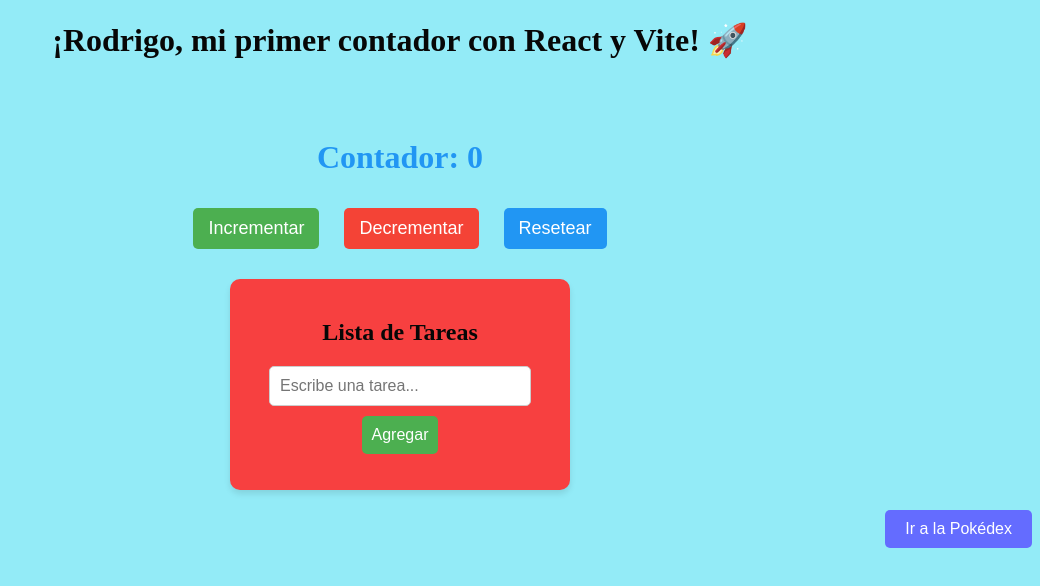
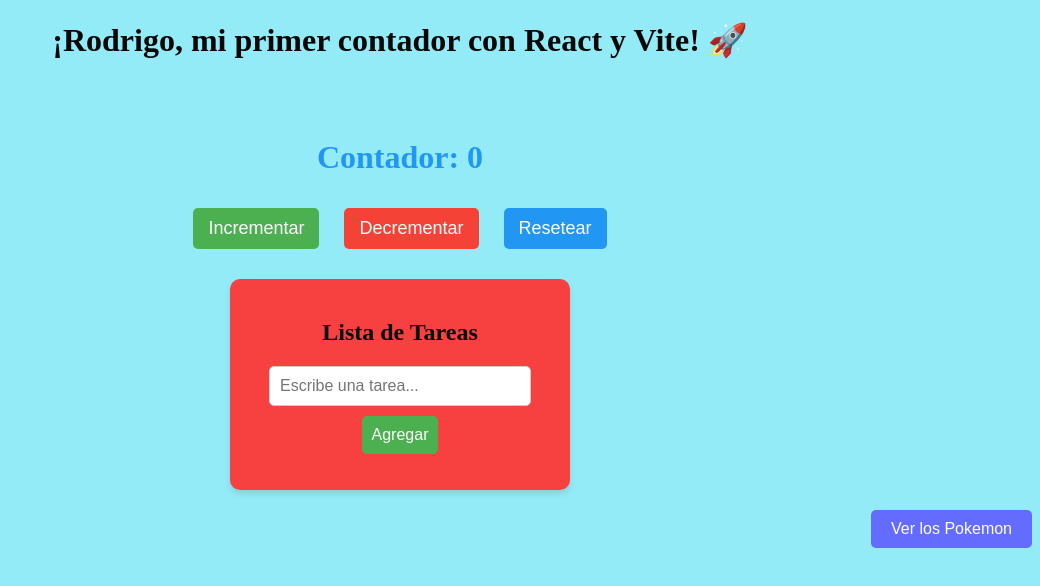
Before and after one commit to r2x4/pagina_web, a React (Vite) app: page / in a window 1280 px wide. Shown: the top 586 px of the page, without its empty margins (240-1280 px from the left). Built offline with nearby package versions, Linux system fonts and the light colour scheme.

Commit message:
guardar7

```diff
--- a/src/CSS/listaPokemon.css
+++ b/src/CSS/listaPokemon.css
@@ -36,7 +36,7 @@ h1 {
 
 .pokemon_grid {
     display: grid;
-    grid-template-columns: repeat(4, 1fr); /* 4 tarjetas por fila */
+    grid-template-columns: repeat(5, 1fr); /* 4 tarjetas por fila */
     gap: 25px;
     padding: 20px;
     justify-content: center;
--- a/src/paginas/Inicio.jsx
+++ b/src/paginas/Inicio.jsx
@@ -11,7 +11,7 @@ function Inicio() {
             <ListaTareas />
             <div className="link_container">
                 <Link to="/pokedex">
-                    <button>Ir a la Pokédex</button>
+                    <button>Ver los Pokemon</button>
                 </Link>
             </div>
         </div>
--- a/src/paginas/Pokedex.jsx
+++ b/src/paginas/Pokedex.jsx
@@ -8,7 +8,7 @@ function Pokedex() {
             <Link to="/">
                 <button className="pokemon_button">Volver al Inicio</button>
             </Link>
-            <h1>Pokédex</h1>
+            <h1>Listado Pokemon</h1>
             <ListaPokemon />
         </div>
     );
```
